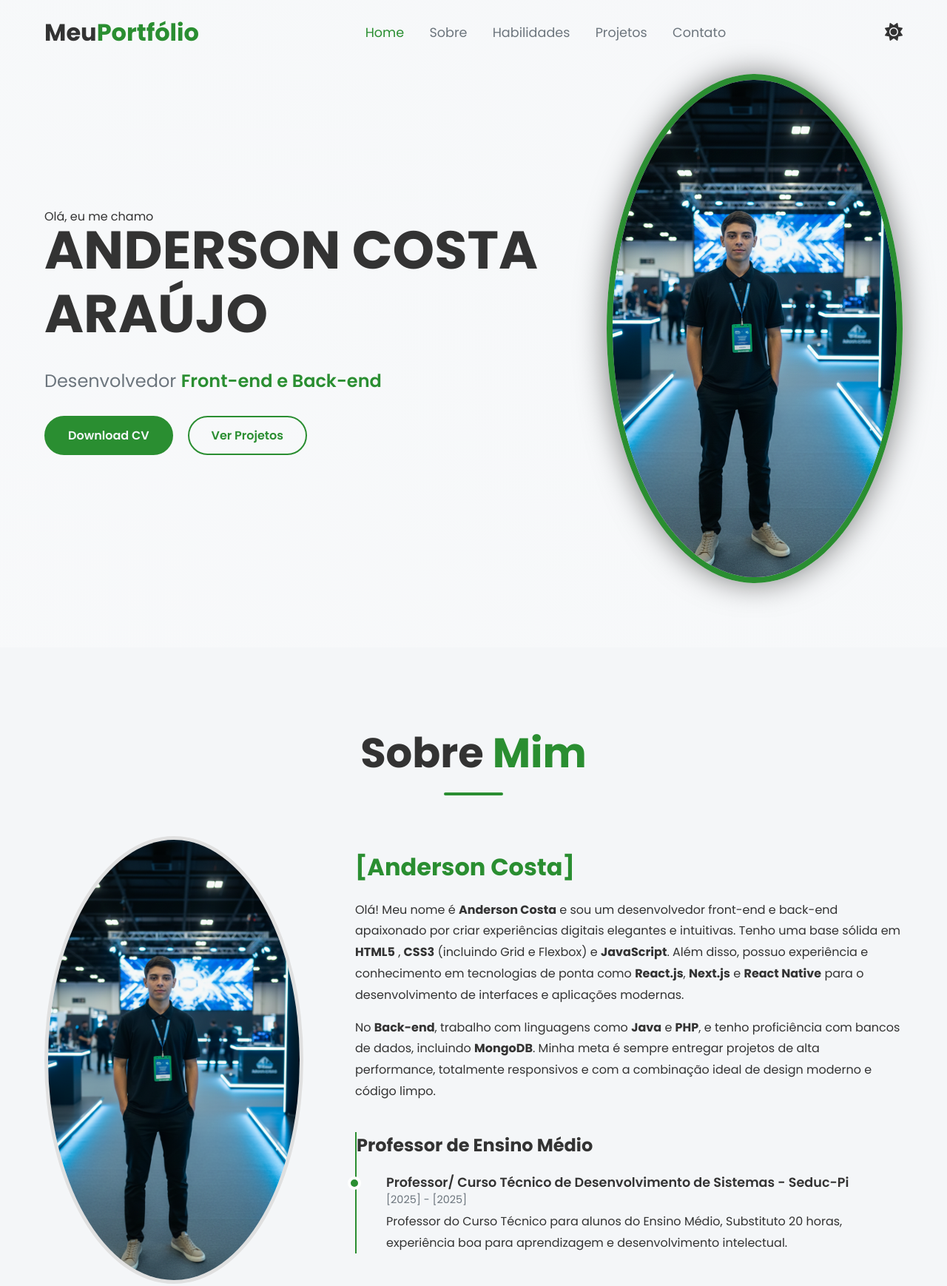
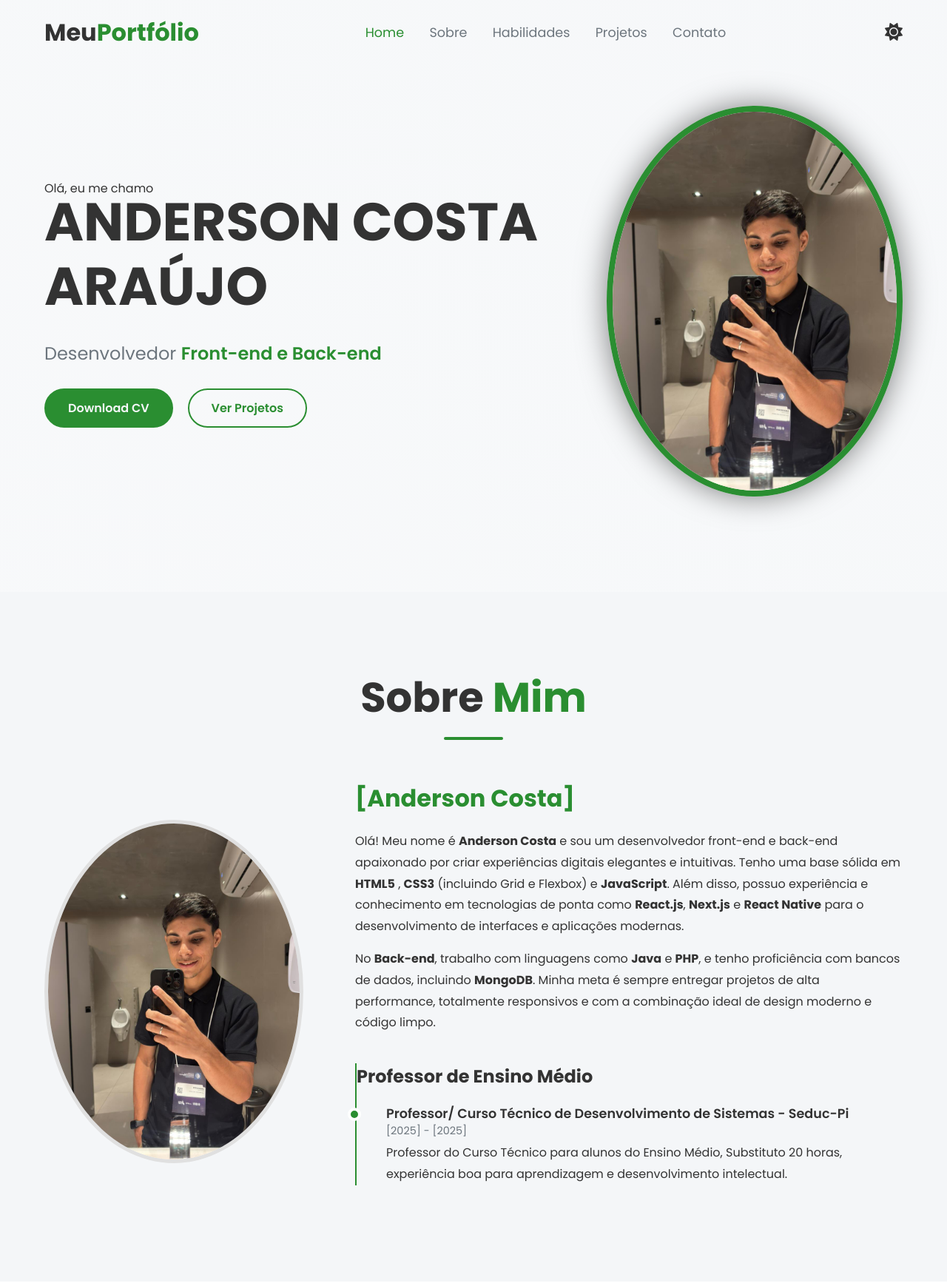
Before and after one commit to Andersonarjzx/Portif-lio, a plain HTML site: page index.html in a window 1280 px wide. Shown: the top 1738 px of the page at 74% size. Drawn offline with Linux system fonts and the light colour scheme.

Commit message:
primeiro commit

```diff
--- a/index.html
+++ b/index.html
@@ -44,7 +44,7 @@
                     </div>
                 </div>
                 <div class="hero-image fade-in-up delay-4">
-                    <img src="assets/img/profile.jpg" alt="Foto de Perfil">
+                    <img src="assets/img/profile.jpeg" alt="Foto de Perfil">
                 </div>
             </div>
         </section>
@@ -54,7 +54,7 @@
                 <h2 class="section-title reveal-text">Sobre <span>Mim</span></h2>
                 <div class="about-grid">
                     <div class="about-image reveal fade-left">
-                        <img src="assets/img/profile.jpg" alt="Sua Foto">
+                        <img src="assets/img/profile.jpeg" alt="Sua Foto">
                     </div>
                     <div class="about-content reveal fade-right">
                         <h3>[Anderson Costa]</h3>
```
Also changed, not shown: assets/img/profile.jpeg (added), assets/img/profile.jpg (deleted).
